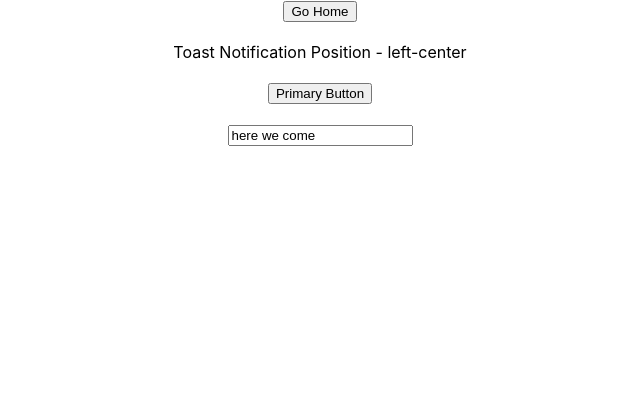
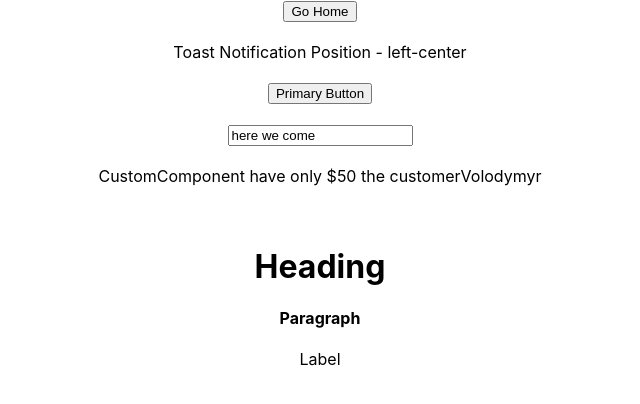
Before and after one commit to MetalJames/React_Typescript_Tutorial, a React (Create React App) app: page /everythingelse in a window 1280 px wide. Shown: the top 404 px of the page, without its empty margins (320-960 px from the left). Built offline with nearby package versions, Linux system fonts and the light colour scheme.

Commit message:
Extracted component prop types and got look at the polymorphic components - this series of typescript lesssons done need to take few more

```diff
--- a/src/components/EverythingElse.tsx
+++ b/src/components/EverythingElse.tsx
@@ -3,6 +3,8 @@ import { Link } from 'react-router-dom';
 import { CustomButton } from './html/Button';
 import { CustomInput } from './html/Input';
 import { Toast } from './templateliterals/Toast';
+import { CustomComponent } from './html/CustomComponent';
+import { Text } from './polymorphic/Text';
 
 const EverythingElse = () => {
 
@@ -17,6 +19,14 @@ const EverythingElse = () => {
             <br />
             <br />
             <CustomInput value={'here we come'}/>
+            <br />
+            <br />
+            <CustomComponent name='Volodymyr' isLoggedIn moneyCount={50} />
+            <br />
+            <br />
+            <Text as='h1' size='lg'>Heading</Text>
+            <Text as='h4' size='md'>Paragraph</Text>
+            <Text as='label' size='sm' color='secondary'>Label</Text>
         </>
     )
 }
--- /dev/null
+++ b/src/components/html/CustomComponent.tsx
@@ -0,0 +1,11 @@
+//extracting type from Greet component
+// we are able to extractthe prop types from one componentand use the as prop types on another component
+
+import React from 'react';
+import Greet from '../Greet'
+
+export const CustomComponent = (props: React.ComponentProps<typeof Greet>) => {
+    return (
+        <div>CustomComponent {props.isLoggedIn} have only ${props.moneyCount} the customer{props.name}</div>
+    )
+}
--- /dev/null
+++ b/src/components/polymorphic/Text.tsx
@@ -0,0 +1,17 @@
+import React from 'react';
+
+type TextOwnProps<E extends React.ElementType> = {
+    size?: 'sm' | 'md' | 'lg'
+    color?: 'primary' | 'secondary'
+    children: React.ReactNode
+    as?: E
+}
+
+type TextProps<E extends React.ElementType> = TextOwnProps<E> & Omit <React.ComponentProps<E>, keyof TextOwnProps<E>>
+
+export const Text = <E extends React.ElementType>({ size, color, children, as}: TextProps<E>) => {
+    const Component = as || 'div'
+    return (
+        <Component className={`class-with-${size}-${color}`}>{children}</Component>
+    )
+}
```
